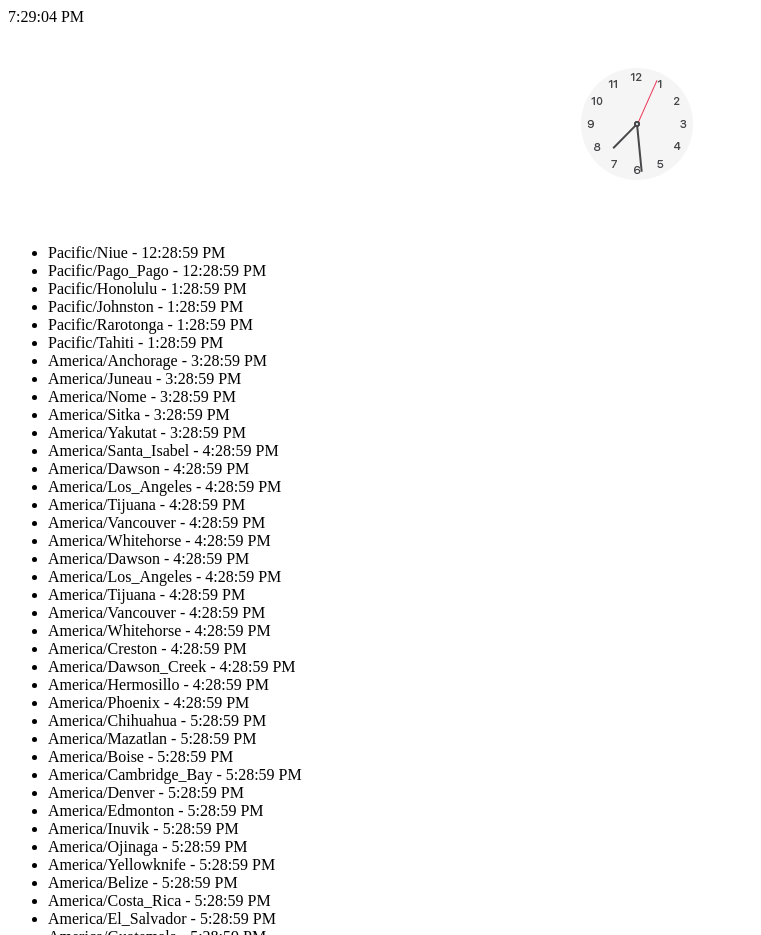
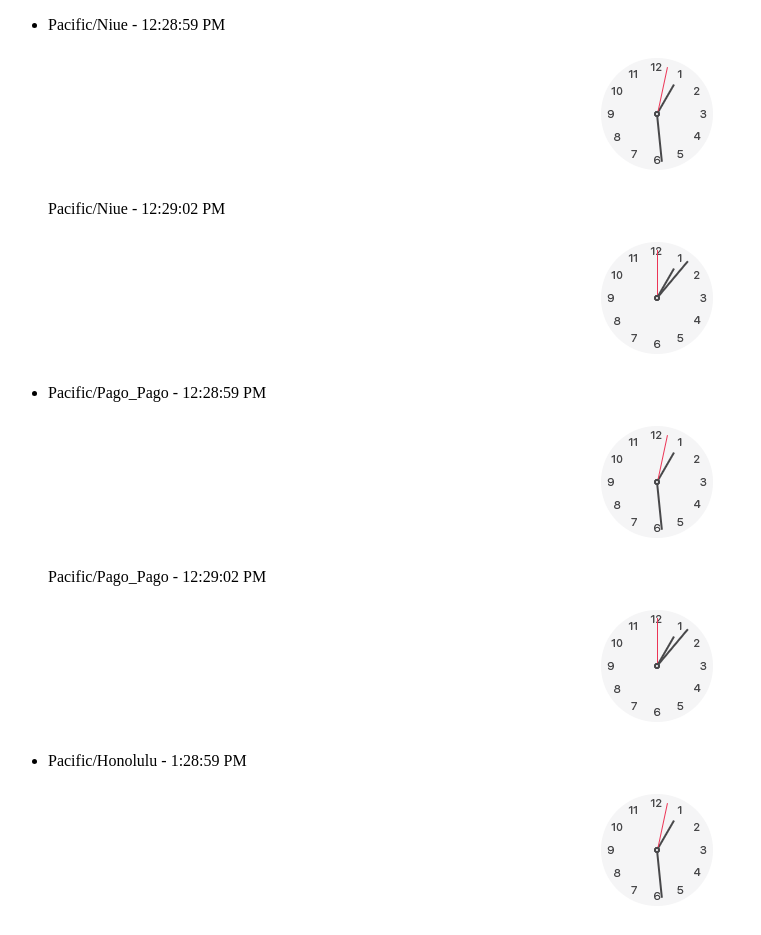
Before and after one commit to tanjuha/world_clock, a plain HTML site: page index.html in a window 1280 px wide. Shown: the top 935 px of the page, without its empty margins (0-761 px from the left). Drawn offline with Linux system fonts and the light colour scheme.

Commit message:
+ clock => all timezone (works poorly)

```diff
--- a/index.html
+++ b/index.html
@@ -8,15 +8,7 @@
     <title>Date</title>
   </head>
   <body>
-    <div id="demo"></div>
-    <br />
-    <div class="cityClock">
-      <div id="hour" class="hour"></div>
-      <div id="minut" class="minut"></div>
-      <div id="secon" class="secon"></div>
-      <div class="center"></div>
-    </div>
-    <br />
+
     <ul id="timezone"></ul>
     <script src="script.js"></script>
   </body>
--- a/script.js
+++ b/script.js
@@ -22,52 +22,77 @@ function createClock(json) {
     let aestTime = new Date();
     let node = document.createElement('LI');
     node.id = `${arrayTimezone[i]}`;
+
     let textnode = `${arrayTimezone[i]} - ${aestTime.toLocaleString('en-US', {
       timeZone: `${arrayTimezone[i]}`,
       timeStyle: 'medium',
     })}`;
-    node.innerHTML = textnode;
+    node.innerHTML +=
+      textnode +
+      `
+    <div class="cityClock">
+      <div id=${arrayTimezone[i]}-hour class="hour"></div>
+      <div id=${arrayTimezone[i]}-minut class="minut"></div>
+      <div id=${arrayTimezone[i]}-secon class="secon"></div>
+      <div class="center"></div>
+    </div>
+    `;
     document.getElementById('timezone').appendChild(node);
+
+    //create clock
+    // convert time str "14:34:28" => array int [14, 34, 28]
+    let convertTime = textnode.split(':').map((x) => parseInt(x));
+
+    // convert time => deg
+    let secondDeg = convertTime[2] * 6;
+    let minuteDeg = convertTime[1] * 6 + convertTime[2] * 0.1;
+    let hourDeg =
+      convertTime[0] * 30 + convertTime[1] * 0.5 + convertTime[2] * 0.009;
+
+    document.getElementById(`${arrayTimezone[i]}-secon`).style.transform =
+      'rotate(' + secondDeg + 'deg) translateZ(0px)';
+    document.getElementById(`${arrayTimezone[i]}-minut`).style.transform =
+      'rotate(' + minuteDeg + 'deg) translateZ(0px)';
+    document.getElementById(`${arrayTimezone[i]}-hour`).style.transform =
+      'rotate(' + hourDeg + 'deg) translateZ(0px)';
   }
 
   // redrawing time
-  // let redrawing = setInterval(redrawingTimer, 1000);
+  let redrawing = setInterval(redrawingTimer, 3000);
   function redrawingTimer() {
+    for (let i = 1; i < arrayTimezone.length; i++) {
+      let aestTime = new Date();
+      let textnode = `${arrayTimezone[i]} - ${aestTime.toLocaleString('en-US', {
+        timeZone: `${arrayTimezone[i]}`,
+        timeStyle: 'medium',
+      })}`;
+      document.getElementById(`${arrayTimezone[i]}`).innerHTML +=
+      textnode +
+      `
+    <div class="cityClock">
+      <div id=${arrayTimezone[i]}-hour class="hour"></div>
+      <div id=${arrayTimezone[i]}-minut class="minut"></div>
+      <div id=${arrayTimezone[i]}-secon class="secon"></div>
+      <div class="center"></div>
+    </div>
+    `;
 
-    for(let i = 1; i < arrayTimezone.length; i++) {
-    let aestTime = new Date();
-    let textnode = `${arrayTimezone[i]} - ${aestTime.toLocaleString('en-US', {
-      timeZone: `${arrayTimezone[i]}`,
-      timeStyle: 'medium',
-    })}`;
-    document.getElementById(
-      `${arrayTimezone[i]}`
-    ).innerHTML = textnode;
+    //create clock
+    // convert time str "14:34:28" => array int [14, 34, 28]
+    let convertTime = textnode.split(':').map((x) => parseInt(x));
+
+    // convert time => deg
+    let secondDeg = convertTime[2] * 6;
+    let minuteDeg = convertTime[1] * 6 + convertTime[2] * 0.1;
+    let hourDeg =
+      convertTime[0] * 30 + convertTime[1] * 0.5 + convertTime[2] * 0.009;
+
+    document.getElementById(`${arrayTimezone[i]}-secon`).style.transform =
+      'rotate(' + secondDeg + 'deg) translateZ(0px)';
+    document.getElementById(`${arrayTimezone[i]}-minut`).style.transform =
+      'rotate(' + minuteDeg + 'deg) translateZ(0px)';
+    document.getElementById(`${arrayTimezone[i]}-hour`).style.transform =
+      'rotate(' + hourDeg + 'deg) translateZ(0px)';
     }
   }
 }
-
-let myVar = setInterval(myTimer, 1000);
-//  myTimer();
-function myTimer() {
-  let aestTime = new Date();
-  let textnode = `${aestTime.toLocaleString('en-US', {
-    timeZone: `America/New_York`,
-    timeStyle: 'medium',
-  })}`;
-
-  // convert time str "14:34:28" => array int [14, 34, 28]
-  let convertTime = textnode.split(":").map(x=>parseInt(x));
-
-  // convert time => deg
-  let secondDeg = convertTime[2] * 6;
-  let minuteDeg =  convertTime[1] * 6 + (convertTime[2] * 0.1);
-  let hourDeg = convertTime[0] * 30 + (convertTime[1] * 0.5) + (convertTime[2] * 0.009);
-
-  document.getElementById("secon").style.transform = "rotate("+ secondDeg +"deg) translateZ(0px)";
-  document.getElementById("minut").style.transform = "rotate("+ minuteDeg +"deg) translateZ(0px)";
-  document.getElementById("hour").style.transform = "rotate("+ hourDeg +"deg) translateZ(0px)";
-
-  document.getElementById("demo").innerHTML = textnode;
-
-}
```
